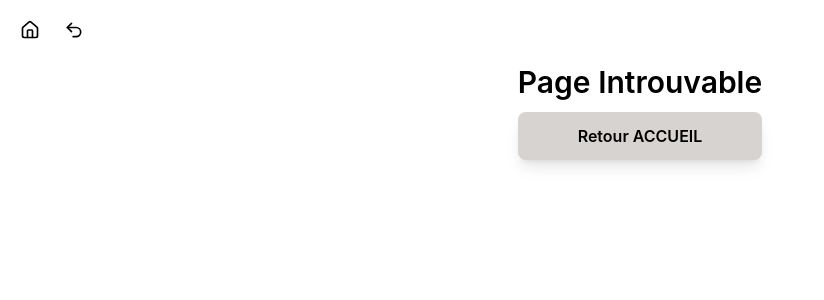
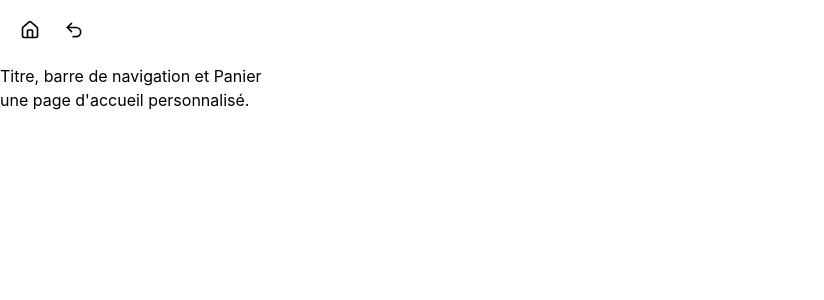
Before and after one commit to Frederic-Champion/projet-examen-blanc, a React (Vite) app: page /shopping-cart in a window 1280 px wide. Shown: the top 300 px of the page, without its empty margins (0-824 px from the left). Built offline with nearby package versions, Linux system fonts and the light colour scheme.

Commit message:
Reprises coercion / donnée dérivée + `useOutletContext` + cadrage Shopping Cart

```diff
--- a/src/App.tsx
+++ b/src/App.tsx
@@ -8,6 +8,10 @@ import CalculatricePageBlanche from "./pages/Calculatrice-pageBlanche";
 import CvApplication from "./pages/CvApplication";
 import Catalogue, { FicheMonture } from "./pages/Catalogue";
 import { MemoryCard } from "./pages/Memory-Card";
+import { LayoutPage } from "./pages/shopping-cart/Layout";
+import { AccueilPage } from "./pages/shopping-cart/Accueil";
+import { BoutiquePage } from "./pages/shopping-cart/Boutique";
+import { PanierPage } from "./pages/shopping-cart/Panier";
 
 function App() {
   const naviguer = useNavigate();
@@ -43,6 +47,11 @@ function App() {
           <Route path="/catalogue" element={<Catalogue />} />
           <Route path="/catalogue/:id" element={<FicheMonture />} />
           <Route path="/memory-card" element={<MemoryCard />} />
+          <Route path="/shopping-cart" element={<LayoutPage />}>
+            <Route index element={ <AccueilPage />}/>
+            <Route path="boutique" element={<BoutiquePage />} />
+            <Route path="panier" element={<PanierPage />} />
+          </Route>
         </Routes>
       </main>
     </div>
--- a/src/data/exercices.ts
+++ b/src/data/exercices.ts
@@ -31,6 +31,11 @@ export const EXERCICES: Exercice[] = [
     titre: "Odin - Memory Card",
     description: "Second exercice du Projet Odin React",
   },
+    {
+    path: "/shopping-cart",
+    titre: "Odin - Shopping Cart",
+    description: "Troisième exercice du Projet Odin React",
+  },
 
 
 ];
--- /dev/null
+++ b/src/pages/shopping-cart/Accueil.tsx
@@ -0,0 +1,5 @@
+function AccueilPage() {
+  return <div>une page d'accueil personnalisé.</div>;
+}
+
+export { AccueilPage };
--- /dev/null
+++ b/src/pages/shopping-cart/Boutique.tsx
@@ -0,0 +1,5 @@
+function BoutiquePage() {
+  return <div>La boutique</div>;
+}
+
+export { BoutiquePage };
--- /dev/null
+++ b/src/pages/shopping-cart/Layout.tsx
@@ -0,0 +1,12 @@
+import { Outlet } from "react-router";
+
+function LayoutPage() {
+  return (
+    <div className="pt-16">
+      <h1>Titre, barre de navigation et Panier</h1>
+      <Outlet />
+    </div>
+  );
+}
+
+export { LayoutPage };
--- /dev/null
+++ b/src/pages/shopping-cart/Panier.tsx
@@ -0,0 +1,5 @@
+function PanierPage() {
+  return <div>Le panier</div>;
+}
+
+export { PanierPage };
```
Also changed, not shown: 1 other file (tests, documents, lock files or other folders).
